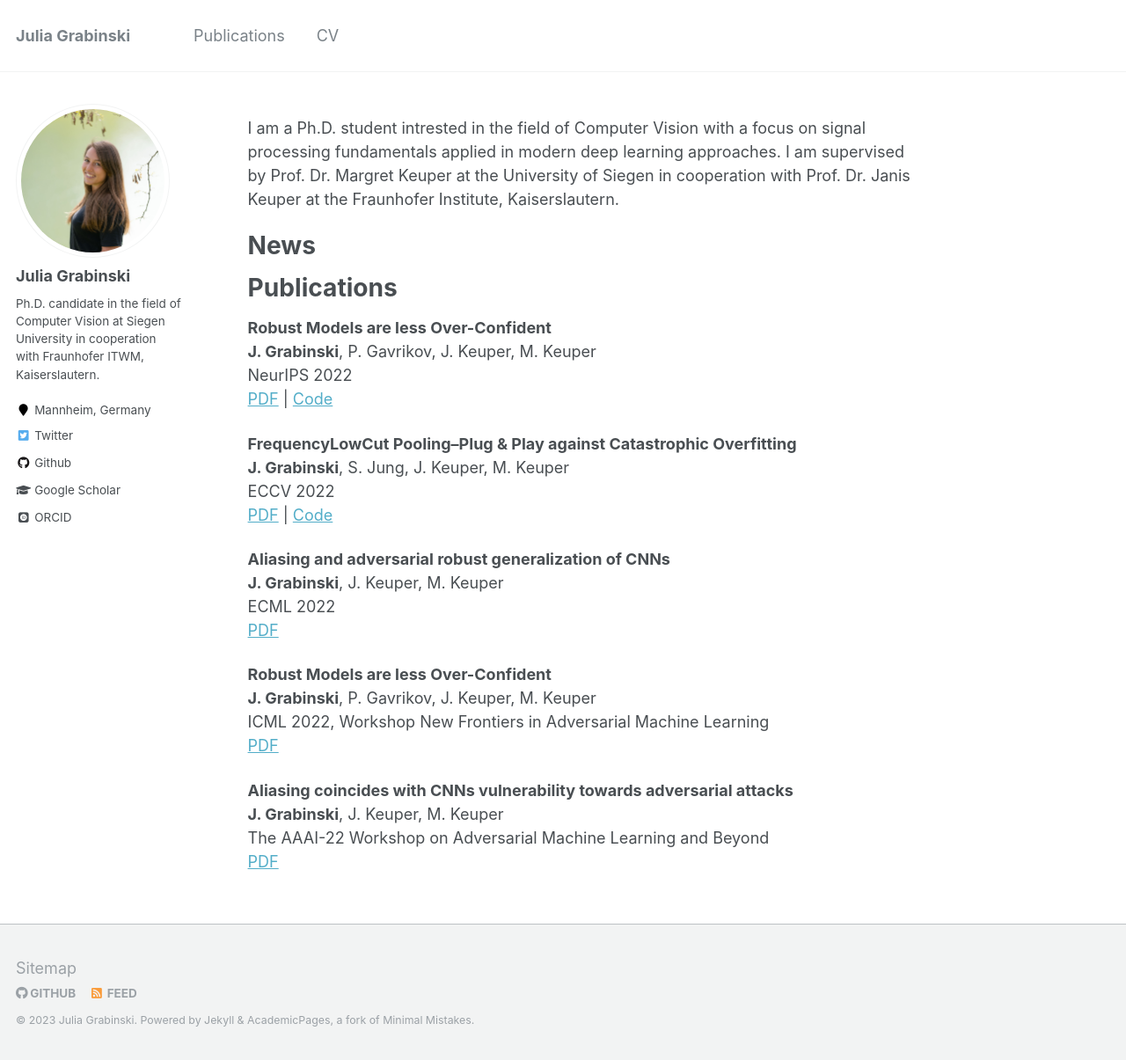
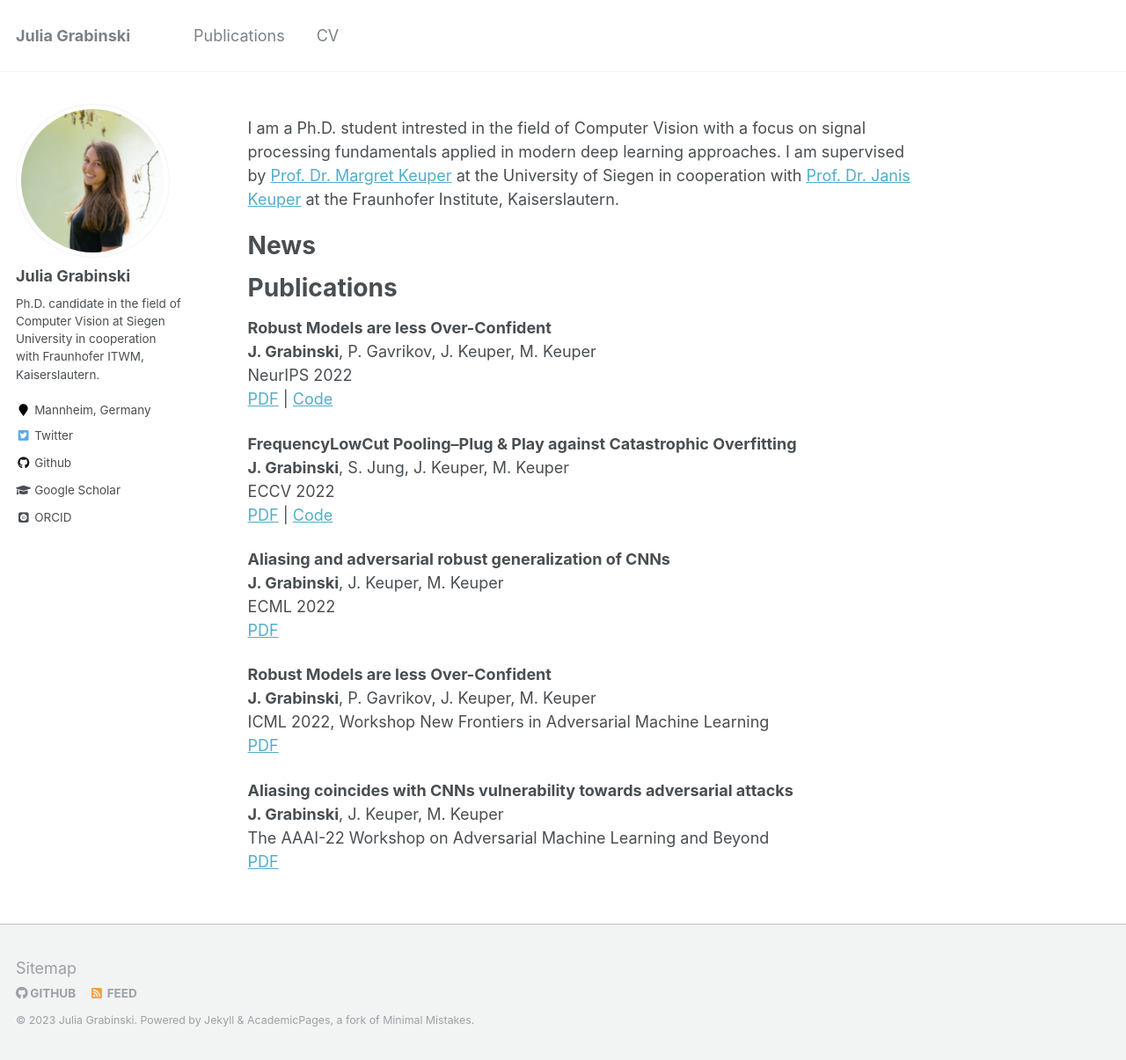
Before and after one commit to GeJulia/gejulia.github.io, a Jekyll site: the page built from _pages/about.md, in a window 1280 px wide and 1205 px high. Shown: the whole window at 88% size. Built offline with Jekyll 4.4.1, drawn with Linux system fonts in a browser that asks for light colours; some web fonts are replaced; part of the change alters nothing that is shown.

```diff
--- a/_pages/about.md
+++ b/_pages/about.md
@@ -8,7 +8,7 @@ redirect_from:
   - /about.html
 ---
 
-I am a Ph.D. student intrested in the field of Computer Vision with a focus on signal processing fundamentals applied in modern deep learning approaches. I am supervised by Prof. Dr. Margret Keuper at the University of Siegen in cooperation with Prof. Dr. Janis Keuper at the Fraunhofer Institute, Kaiserslautern.
+I am a Ph.D. student intrested in the field of Computer Vision with a focus on signal processing fundamentals applied in modern deep learning approaches. I am supervised by [Prof. Dr. Margret Keuper](https://www.vc.informatik.uni-siegen.de/en/keuper-margret) at the University of Siegen in cooperation with [Prof. Dr. Janis Keuper](https://www.itwm.fraunhofer.de/de/abteilungen/hpc/mitarbeiter/janis-keuper.html) at the Fraunhofer Institute, Kaiserslautern.
 
 News
 ======
```
